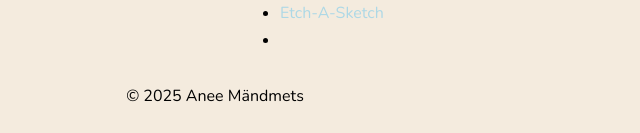
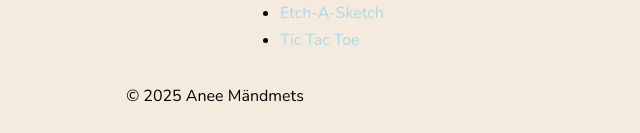
Before and after one commit to azalea-aztech/azalea-aztech.github.io, a plain HTML site: page index.html in a window 1280 px wide. Shown: the part 1711-1844 px from the top of the page, 425-1065 px from the left. Drawn offline with nearby package versions, Linux system fonts and the light colour scheme.

Commit message:
add name of course

```diff
--- a/index.html
+++ b/index.html
@@ -81,7 +81,7 @@
                 <li><a href="projects/OdinRockPaperScissors-main/index.html" target="_blank">Rock-Paper-Scissors</a></li>
                 <li><a href="projects/landing-page-odin-main/index.html" target="_blank">Landing Page Mock-up</a></li>
                 <li><a href="projects/OdinEtchASketch-main/index.html" target="_blank">Etch-A-Sketch</a></li>
-                <li><a href="projects/tic-tac-toe/index.html"></a></li>
+                <li><a href="projects/tic-tac-toe/index.html" target="_blank">Tic Tac Toe</a></li>
             </ul>
         </div>
     </div>
```
